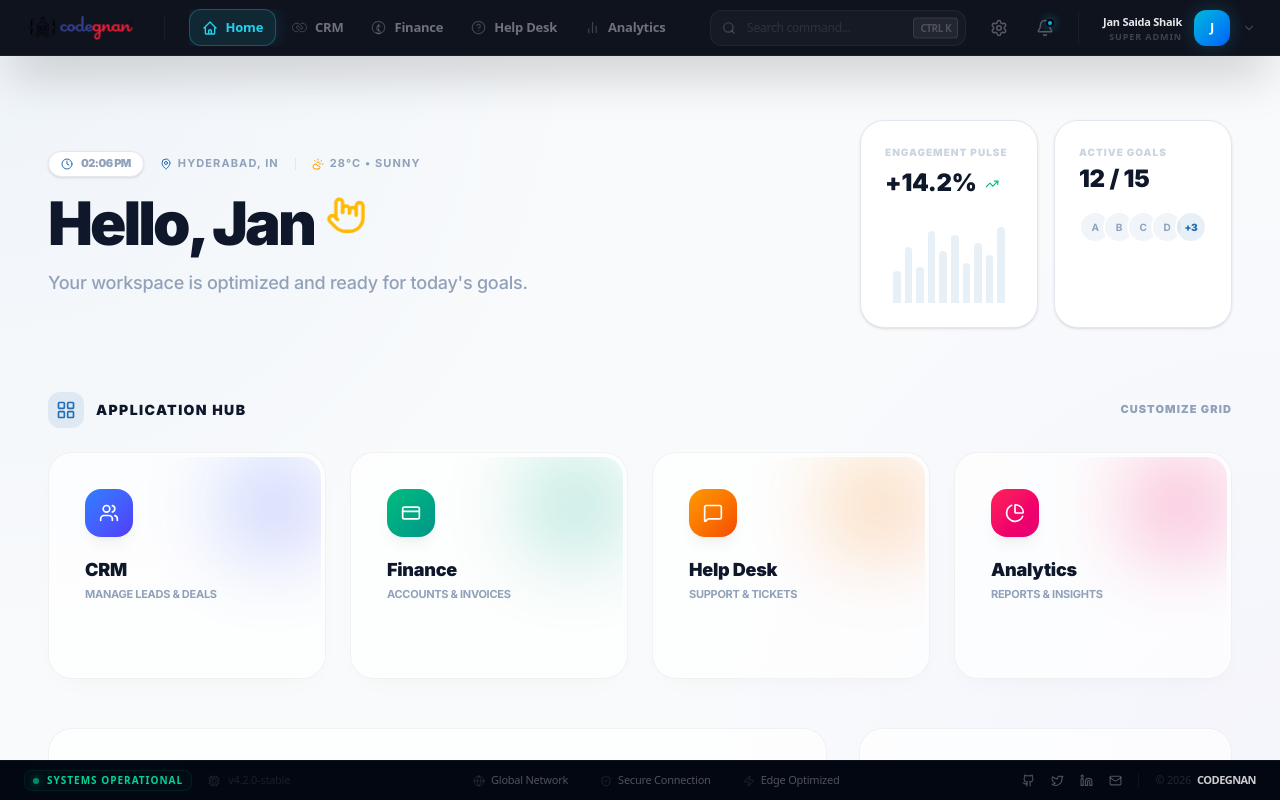
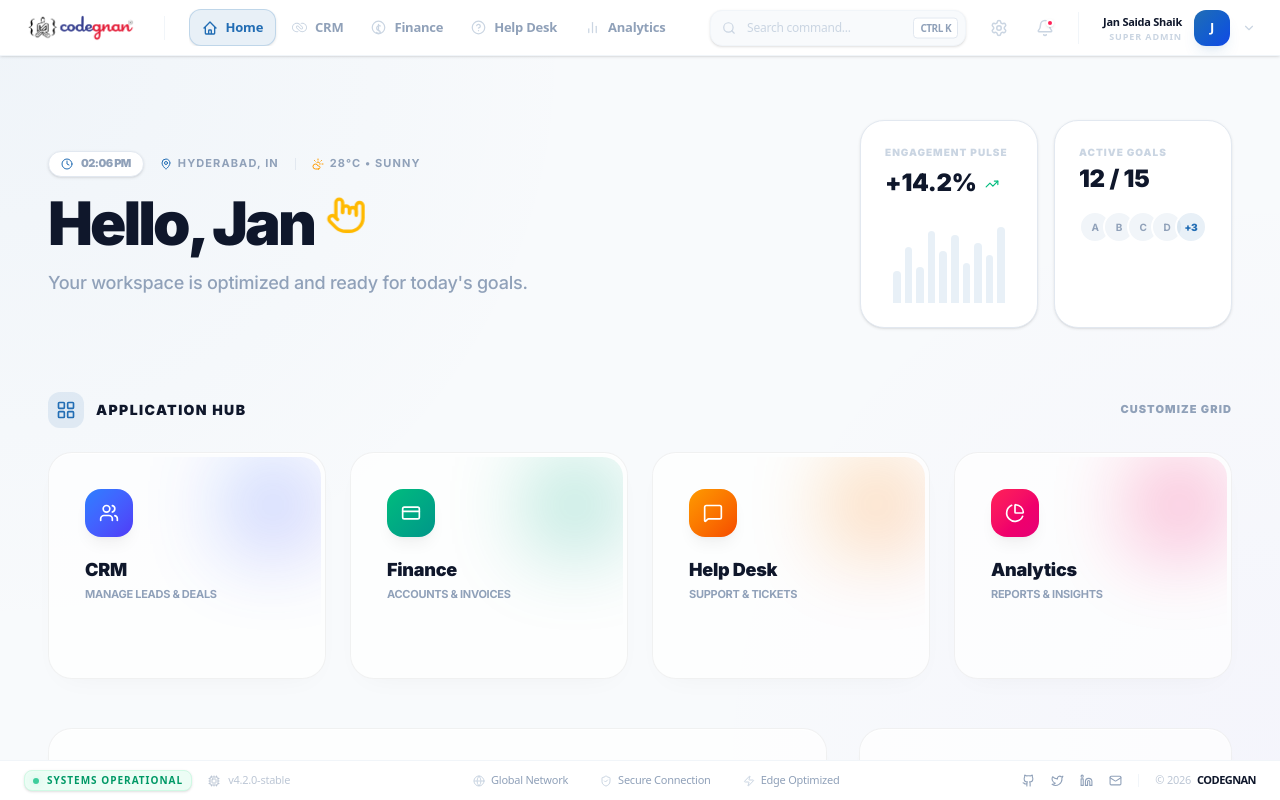
Before and after one commit to jansaida-shaik/codegnan, a Next.js app: page /home in a window 1280 px wide. Built offline with nearby package versions, Linux system fonts and the light colour scheme.

Commit message:
feat: force full white background across app shell

```diff
--- a/app/components/Footer.tsx
+++ b/app/components/Footer.tsx
@@ -32,15 +32,15 @@ export default function Footer() {
   if (pathname === "/") return null;
 
   return (
-    <div className="z-[100] h-10 bg-[#030712] border-t border-white/5 px-4 md:px-6 flex items-center justify-between text-[11px] font-medium text-white/30 overflow-hidden select-none shrink-0 border-b-none">
+    <div className="z-[100] h-10 bg-white border-t border-slate-100 px-4 md:px-6 flex items-center justify-between text-[11px] font-medium text-slate-400 overflow-hidden select-none shrink-0">
       {/* Left Side: System Status */}
       <div className="flex items-center gap-4">
-        <div className="flex items-center gap-2 px-2 py-0.5 rounded-lg bg-emerald-500/[0.03] text-emerald-400 border border-emerald-500/10 shadow-[0_0_15px_rgba(16,185,129,0.05)]">
-          <div className="w-1.5 h-1.5 rounded-full bg-emerald-500 shadow-[0_0_8px_rgba(16,185,129,0.8)] animate-pulse" />
+        <div className="flex items-center gap-2 px-2 py-0.5 rounded-lg bg-emerald-50 text-emerald-600 border border-emerald-100 shadow-sm">
+          <div className="w-1.5 h-1.5 rounded-full bg-emerald-500 shadow-[0_0_8px_rgba(16,185,129,0.3)] animate-pulse" />
           <span className="font-black uppercase tracking-widest text-[10px]">Systems Operational</span>
         </div>
-        <div className="hidden sm:flex items-center gap-2 opacity-30 group">
-          <Cpu size={12} className="group-hover:text-cyan-400 transition-colors" />
+        <div className="hidden sm:flex items-center gap-2 opacity-60 group">
+          <Cpu size={12} className="group-hover:text-primary transition-colors" />
           <span>v4.2.0-stable</span>
         </div>
       </div>
@@ -52,8 +52,8 @@ export default function Footer() {
           { icon: <ShieldCheck size={12} />, label: "Secure Connection" },
           { icon: <Zap size={12} />, label: "Edge Optimized" }
         ].map((item, idx) => (
-          <div key={idx} className="flex items-center gap-1.5 hover:text-cyan-400 transition-all duration-300 cursor-pointer group">
-            <span className="text-white/10 group-hover:text-cyan-400/50 transition-colors">{item.icon}</span>
+          <div key={idx} className="flex items-center gap-1.5 hover:text-primary transition-all duration-300 cursor-pointer group">
+            <span className="text-slate-300 group-hover:text-primary transition-colors">{item.icon}</span>
             <span className="group-hover:translate-x-0.5 transition-transform">{item.label}</span>
           </div>
         ))}
@@ -61,16 +61,16 @@ export default function Footer() {
 
       {/* Right Side: Copyright & Socials */}
       <div className="flex items-center gap-4">
-        <div className="hidden md:flex items-center gap-4 pr-4 border-r border-white/5">
+        <div className="hidden md:flex items-center gap-4 pr-4 border-r border-slate-100">
           {[Github, Twitter, Linkedin, Mail].map((Icon, idx) => (
-            <Icon key={idx} size={13} className="hover:text-cyan-400 transition-all duration-300 cursor-pointer hover:-translate-y-0.5" />
+            <Icon key={idx} size={13} className="hover:text-primary transition-all duration-300 cursor-pointer hover:-translate-y-0.5" />
           ))}
         </div>
         <div className="flex items-center gap-1.5">
-          <span className="opacity-40">&copy; {currentYear}</span>
-          <span className="font-black text-white/80 tracking-tighter uppercase group cursor-default">
+          <span className="opacity-60">&copy; {currentYear}</span>
+          <span className="font-black text-slate-900 tracking-tighter uppercase group cursor-default">
             Codegnan
-            <span className="hidden xs:inline ml-1 text-white/10 font-medium lowercase tracking-normal">Resources PVT LTD.</span>
+            <span className="hidden xs:inline ml-1 text-slate-300 font-medium lowercase tracking-normal">Resources PVT LTD.</span>
           </span>
         </div>
       </div>
--- a/app/components/Header.tsx
+++ b/app/components/Header.tsx
@@ -99,10 +99,10 @@ export default function Header() {
 
   return (
     <>
-      <div className="z-[100] h-[56px] flex items-center px-4 lg:px-6 bg-[#030712]/95 backdrop-blur-3xl border-b border-white/5 shadow-2xl overflow-hidden shrink-0">
+      <div className="z-[100] h-[56px] flex items-center px-4 lg:px-6 bg-white border-b border-slate-100 shadow-sm overflow-hidden shrink-0">
         {/* Mobile Menu Toggle */}
         <button
-          className="lg:hidden p-2 -ml-2 mr-2 text-white/40 hover:text-cyan-400 transition-colors"
+          className="lg:hidden p-2 -ml-2 mr-2 text-slate-400 hover:text-primary transition-colors"
           onClick={() => setIsMobileMenuOpen(!isMobileMenuOpen)}
         >
           {isMobileMenuOpen ? <X size={20} /> : <Menu size={20} />}
@@ -118,14 +118,14 @@ export default function Header() {
             alt="Codegnan"
             width={200}
             height={56}
-            className="object-contain h-7 w-auto"
+            className="object-contain h-7 w-auto transition-all"
             priority
             unoptimized
           />
         </div>
 
         {/* Divider - Desktop Only */}
-        <div className="hidden lg:block h-6 w-px bg-white/5 mr-6 shrink-0" />
+        <div className="hidden lg:block h-6 w-px bg-slate-100 mr-6 shrink-0" />
 
         {/* App Switcher - Desktop Only */}
         <div className="hidden lg:flex items-center gap-1 flex-1 overflow-x-auto no-scrollbar">
@@ -136,16 +136,19 @@ export default function Header() {
                 key={app.id}
                 onClick={() => router.push(app.href)}
                 className={`
-                  relative flex items-center gap-2 px-3 py-2 rounded-xl text-[13px] font-semibold whitespace-nowrap shrink-0 group transition-all duration-300
+                  relative flex items-center gap-2 px-3 py-2 rounded-xl text-[13px] font-bold whitespace-nowrap shrink-0 group transition-all duration-300
                   ${isActive
-                    ? "bg-[#22d3ee]/10 text-[#22d3ee] shadow-[0_0_20px_rgba(34,211,238,0.15)] border border-[#22d3ee]/30"
-                    : "text-white/40 hover:text-white/90 hover:bg-white/5"}
+                    ? "bg-primary/10 text-primary shadow-sm border border-primary/20"
+                    : "text-slate-400 hover:text-slate-900 hover:bg-slate-50"}
                 `}
               >
-                <span className={`shrink-0 transition-colors duration-300 ${isActive ? "text-[#22d3ee]" : "text-white/20 group-hover:text-white/60"}`}>
+                <span className={`shrink-0 transition-colors duration-300 ${isActive ? "text-primary" : "text-slate-300 group-hover:text-slate-500"}`}>
                   {app.icon}
                 </span>
                 {app.label}
+                {isActive && (
+                  <div className="absolute -bottom-[18px] left-1/2 -translate-x-1/2 w-8 h-1 bg-primary rounded-full shadow-[0_0_10px_rgba(34,109,180,0.3)]" />
+                )}
               </button>
             );
           })}
@@ -165,40 +168,40 @@ export default function Header() {
         {/* Desktop Search & Actions */}
         <div className="hidden lg:flex items-center gap-4 ml-6">
           <div className="relative group">
-            <Search className="absolute left-3 top-1/2 -translate-y-1/2 text-white/20 group-focus-within:text-cyan-400 transition-colors" size={14} />
+            <Search className="absolute left-3 top-1/2 -translate-y-1/2 text-slate-300 group-focus-within:text-primary transition-colors" size={14} />
             <input
               type="text"
               placeholder="Search command..."
-              className="pl-9 pr-12 py-2 bg-white/[0.03] border border-white/5 rounded-xl text-[12px] font-medium text-white placeholder:text-white/10 focus:outline-none focus:ring-1 focus:ring-cyan-500/30 focus:bg-white/[0.07] transition-all w-64 shadow-inner"
+              className="pl-9 pr-12 py-2 bg-slate-50 border border-slate-100 rounded-xl text-[12px] font-medium text-slate-900 placeholder:text-slate-300 focus:outline-none focus:ring-1 focus:ring-primary/20 focus:bg-white transition-all w-64 shadow-sm"
             />
-            <div className="absolute right-2 top-1/2 -translate-y-1/2 flex items-center gap-1 px-1.5 py-0.5 rounded border border-white/10 bg-white/5 text-[10px] text-white/20 font-bold uppercase tracking-tighter">
+            <div className="absolute right-2 top-1/2 -translate-y-1/2 flex items-center gap-1 px-1.5 py-0.5 rounded border border-slate-200 bg-white text-[10px] text-slate-400 font-bold uppercase tracking-tighter">
               {modifierKey} K
             </div>
           </div>
 
           <div className="flex items-center gap-3">
-            <button className="p-2 text-white/30 hover:text-cyan-400 hover:bg-white/5 rounded-xl transition-all relative group">
+            <button className="p-2 text-slate-300 hover:text-primary hover:bg-slate-50 rounded-xl transition-all relative group">
               <Settings size={18} />
-              <div className="absolute inset-0 bg-cyan-400/0 group-hover:bg-cyan-400/5 rounded-xl transition-all" />
+              <div className="absolute inset-0 bg-primary/0 group-hover:bg-primary/5 rounded-xl transition-all" />
             </button>
-            <button className="p-2 text-white/30 hover:text-cyan-400 hover:bg-white/5 rounded-xl transition-all relative group">
+            <button className="p-2 text-slate-300 hover:text-primary hover:bg-slate-50 rounded-xl transition-all relative group">
               <Bell size={18} />
-              <span className="absolute top-2 right-2 w-2 h-2 bg-cyan-500 rounded-full border-2 border-[#030712] shadow-[0_0_10px_rgba(34,211,238,0.5)]"></span>
-              <div className="absolute inset-0 bg-cyan-400/0 group-hover:bg-cyan-400/5 rounded-xl transition-all" />
+              <span className="absolute top-2 right-2 w-2 h-2 bg-rose-500 rounded-full border-2 border-white shadow-sm"></span>
+              <div className="absolute inset-0 bg-primary/0 group-hover:bg-primary/5 rounded-xl transition-all" />
             </button>
           </div>
 
-          <div className="h-8 w-px bg-white/5" />
+          <div className="h-8 w-px bg-slate-100" />
 
           <div className="flex items-center gap-3 pl-2 group cursor-pointer">
             <div className="text-right">
-              <p className="text-[11px] font-black text-white/90 tracking-tight group-hover:text-white transition-colors">Jan Saida Shaik</p>
-              <p className="text-[9px] font-bold text-white/20 uppercase tracking-widest leading-none mt-0.5">Super Admin</p>
+              <p className="text-[11px] font-black text-slate-900 tracking-tight group-hover:text-primary transition-colors">Jan Saida Shaik</p>
+              <p className="text-[9px] font-bold text-slate-300 uppercase tracking-widest leading-none mt-0.5">Super Admin</p>
             </div>
-            <div className="w-9 h-9 rounded-xl bg-gradient-to-br from-cyan-500 to-blue-600 flex items-center justify-center text-[13px] font-black text-white shadow-[0_0_20px_rgba(34,211,238,0.2)] group-hover:scale-105 group-hover:shadow-[0_0_25px_rgba(34,211,238,0.3)] transition-all duration-300">
+            <div className="w-9 h-9 rounded-xl bg-gradient-to-br from-primary to-blue-700 flex items-center justify-center text-[13px] font-black text-white shadow-lg shadow-primary/10 group-hover:scale-105 transition-all duration-300">
               J
             </div>
-            <ChevronDown size={14} className="text-white/20 group-hover:text-cyan-400 transition-colors" />
+            <ChevronDown size={14} className="text-slate-300 group-hover:text-primary transition-colors" />
           </div>
         </div>
       </div>
--- a/app/globals.css
+++ b/app/globals.css
@@ -1,15 +1,15 @@
 @import "tailwindcss";
 
 :root {
-  --background: #f1f5f9;
+  --background: #ffffff;
   --foreground: #020617;
-  --primary: #226DB4; /* Original value, not changed by the snippet */
-  --primary-dark: #1a54a0; /* Original value, not changed by the snippet */
-  --sapphire: #0f172a; /* Original value, not changed by the snippet */
+  --primary: #226DB4;
+  --primary-dark: #1a54a0;
+  --sapphire: #0f172a;
   --glass-bg: rgba(255, 255, 255, 0.85);
-  --glass-border: rgba(255, 255, 255, 0.5);
-  --premium-shadow: 0 4px 12px -1px rgba(15, 23, 42, 0.03), 0 2px 6px -1px rgba(15, 23, 42, 0.02);
-  --premium-shadow-lg: 0 20px 32px -8px rgba(15, 23, 42, 0.05), 0 10px 15px -5px rgba(15, 23, 42, 0.03);
+  --glass-border: rgba(0, 0, 0, 0.1);
+  --premium-shadow: 0 4px 12px -1px rgba(0, 0, 0, 0.03);
+  --premium-shadow-lg: 0 20px 32px -8px rgba(0, 0, 0, 0.05);
 }
 
 @theme {
@@ -104,14 +104,7 @@
   animation: subtleFloat 8s ease-in-out infinite;
 }
 
-@media (prefers-color-scheme: dark) {
-  :root {
-    --background: #0f172a;
-    --foreground: #f8fafc;
-    --glass-bg: rgba(15, 23, 42, 0.7);
-    --glass-border: rgba(255, 255, 255, 0.1);
-  }
-}
+/* Removed dark mode media query to force light theme */
 
 body {
   background: var(--background);
@@ -170,13 +163,13 @@ body {
 }
 
 @utility glass {
-  background: rgba(3, 7, 18, 0.4);
+  background: rgba(255, 255, 255, 0.7);
   backdrop-filter: blur(24px) saturate(200%);
   -webkit-backdrop-filter: blur(24px) saturate(200%);
-  border: 1px solid rgba(255, 255, 255, 0.12);
+  border: 1px solid rgba(0, 0, 0, 0.05);
   box-shadow:
     inset 0 1px 1px rgba(255, 255, 255, 0.05),
-    0 10px 30px -10px rgba(0, 0, 0, 0.5);
+    0 10px 30px -10px rgba(0, 0, 0, 0.05);
 }
 
 @utility bento-item {
```
